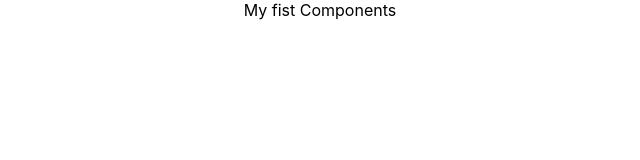
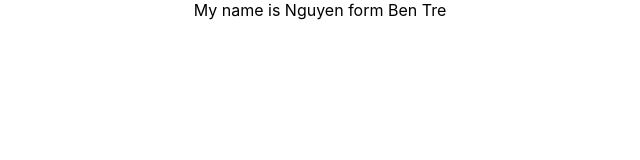
Before and after one commit to nguyen083/React, a React (Create React App) app: page / in a window 1280 px wide. Shown: the top 160 px of the page, without its empty margins (320-960 px from the left). Built offline with nearby package versions, Linux system fonts and the light colour scheme.

Commit message:
create state

```diff
--- a/src/App.js
+++ b/src/App.js
@@ -1,12 +1,14 @@
-import logo from './logo.svg';
 import './App.css';
 import MyComponent from './components/MyComponent';
-function App() {
-  return (
-    <div className="App">
-      <MyComponent/>
-    </div>
-  );
+import React from 'react';
+
+class App extends React.Component {
+  render() {
+    return (
+      <div className="App">
+        <MyComponent />
+      </div>
+    );
+  }
 }
-
 export default App;
--- a/src/components/MyComponent.js
+++ b/src/components/MyComponent.js
@@ -1,11 +1,15 @@
 import React from "react";
 class MyComponent extends React.Component {
+    state = {
+        name: 'Nguyen',
+        address: "Ben Tre",
+        age: 26
+    };
     render() {
         return (
             <div>
-              My fist Components
-              </div>
-
+              My name is {this.state.name} form {this.state.address}
+            </div>
         );
     }
 }
```
